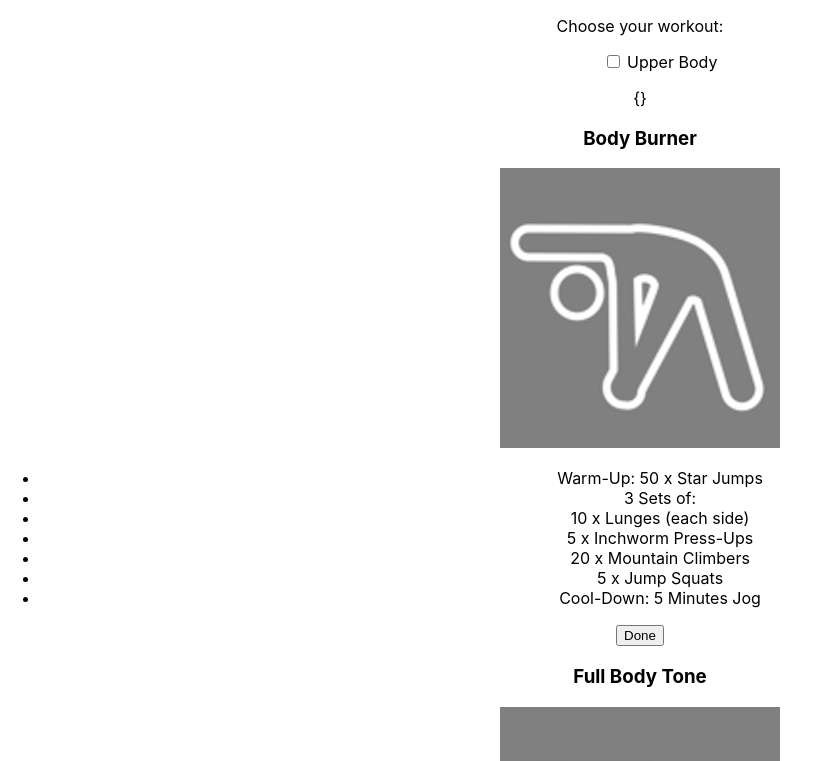
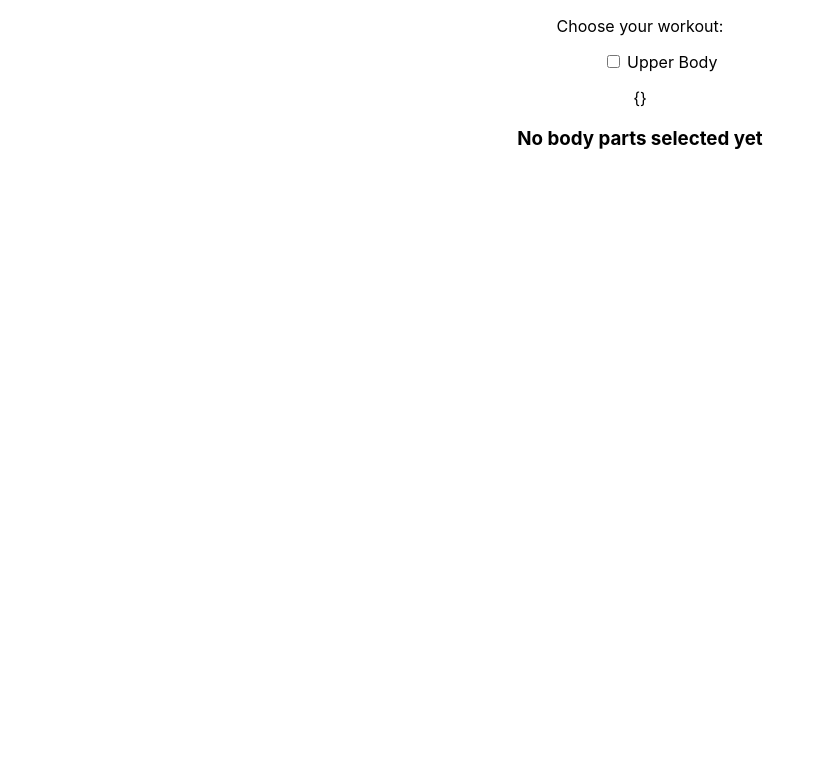
Before and after one commit to NBenzineb/sportsapp10, a React (Create React App) app: page /workouts in a window 1280 px wide. Shown: the top 761 px of the page, without its empty margins (0-820 px from the left). Built offline with nearby package versions, Linux system fonts and the light colour scheme.

Commit message:
can toggle upper body workouts on and off

```diff
--- a/src/App.js
+++ b/src/App.js
@@ -12,7 +12,7 @@ function App() {
     <div className="App">
       <BodyPartSelector updateSelected={updateSelectedBodyParts}/>
       <p>{JSON.stringify(selectedBodyParts)}</p>
-      <WorkoutList/>
+      <WorkoutList selected={selectedBodyParts}/>
     </div>
   );
 }
--- a/src/components/workoutList.js
+++ b/src/components/workoutList.js
@@ -5,18 +5,43 @@ import fullBody from './workouts/fullbody.json'
 import WorkoutCard from './workoutCard.js'
 
 
-function WorkoutList() {
-  // const workouts = upperBody
-  // const workouts = lowerBody
-  const workouts = fullBody
-
-  return (
+function WorkoutList(props) {
+  console.log(props);
+  if (props.selected.upperBody === true) {
+    let workouts = upperBody
+    return (
       <div className="cards">
         {workouts.map((workout) => (
           <WorkoutCard workoutName={`${workout.workoutName}`} workoutLogo={`${workout.workoutLogo}`} exercises={`${workout.exercises}`}/>
         ))}
       </div>
   );
+  } else if (props.selected.lowerBody === true) {
+    let workouts = lowerBody
+    return (
+      <div className="cards">
+        {workouts.map((workout) => (
+          <WorkoutCard workoutName={`${workout.workoutName}`} workoutLogo={`${workout.workoutLogo}`} exercises={`${workout.exercises}`}/>
+        ))}
+      </div>
+  );
+  } else if (props.selected.fullBody === true) {
+    let workouts = fullBody
+    return (
+      <div className="cards">
+        {workouts.map((workout) => (
+          <WorkoutCard workoutName={`${workout.workoutName}`} workoutLogo={`${workout.workoutLogo}`} exercises={`${workout.exercises}`}/>
+        ))}
+      </div>
+  );
+  } else {
+    return (
+      <h3>No body parts selected yet</h3>
+    )
+  }
+
+
+
 }
 
 export default WorkoutList;
```
